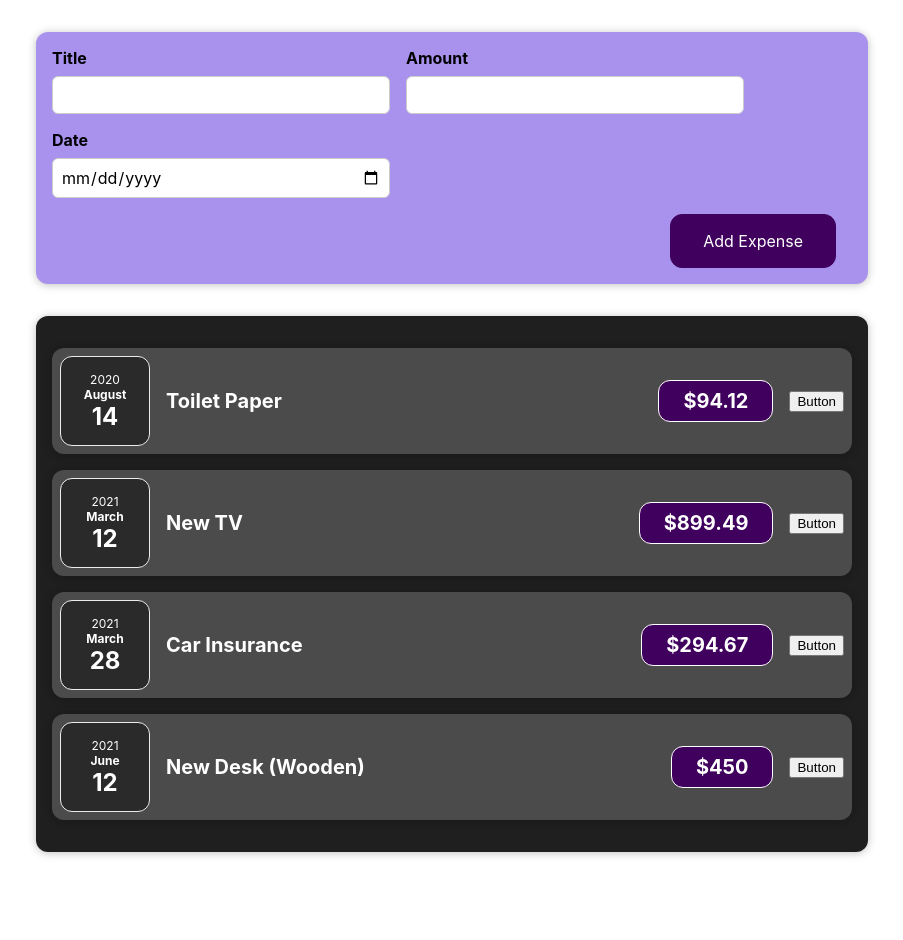
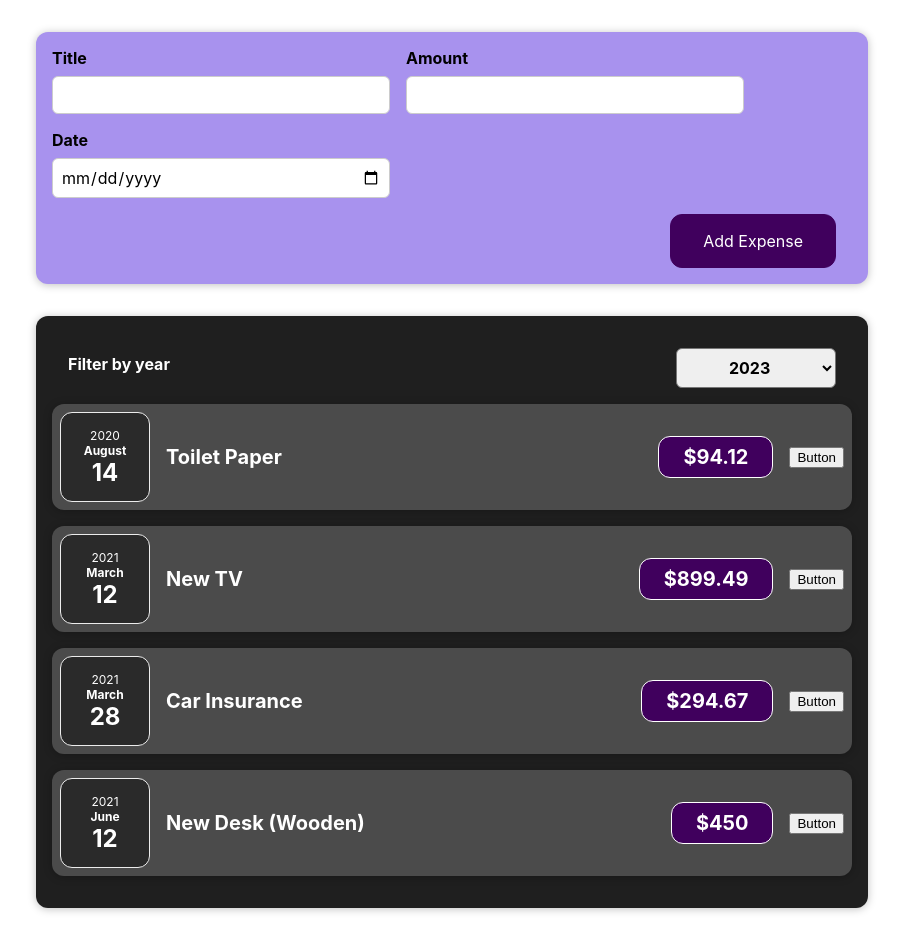
Before and after one commit to Z1linXu/React, a React (Create React App) app: page / in a window 1280 px wide. Shown: the whole page, without its empty margins (188-1091 px from the left). Before the commit the page ends 884 px from the top, so only its background shows below. Built offline with nearby package versions, Linux system fonts and the light colour scheme.

Commit message:
Events and State

```diff
--- a/src/components/Expenses/Expenses.js
+++ b/src/components/Expenses/Expenses.js
@@ -1,13 +1,21 @@
+import React,{useState} from "react";
 import './ExpenseItem.css';
 import Card from '../UI/Card';
 import ExpenseItem from './ExpenseItem';
+import ExpensesFilter from "./ExpensesFilter";
 export default function Expenses(props) {
-    if (!props.items || props.items.length === 0) {
-        return <h2>No expenses found.</h2>;
-      }
+    const [filteredYear, selectedFilterYear] =useState('2023');
+    const filterChangeHandler = selectedYear => {
+        console.log('expenses.js');
+        console.log(selectedYear);
+    }
 
     return (
+        <div>
+
+
       <Card className="expenses">
+        <ExpensesFilter onChangeFilter={filterChangeHandler} selected={filteredYear}/>
         <ExpenseItem
           title={props.items[0].title}
           amount={props.items[0].amount}
@@ -29,5 +37,6 @@
           date={props.items[3].date}
         ></ExpenseItem>
       </Card>
+        </div>
     );
   }
--- /dev/null
+++ b/src/components/Expenses/ExpensesFilter.css
@@ -0,0 +1,24 @@
+.expenses-filter {
+    color: white;
+    padding: 0 1rem;
+}
+
+.expenses-filter__control {
+    display: flex;
+    width: 100%;
+    align-items: center;
+    justify-content: space-between;
+    margin: 1rem 0;
+}
+
+.expenses-filter label {
+    font-weight: bold;
+    margin-bottom: 0.5rem;
+}
+
+.expenses-filter select {
+    font: inherit;
+    padding: 0.5rem 3rem;
+    font-weight: bold;
+    border-radius: 6px;
+}
--- /dev/null
+++ b/src/components/Expenses/ExpensesFilter.js
@@ -0,0 +1,25 @@
+import React from 'react';
+
+import './ExpensesFilter.css';
+
+const ExpensesFilter = (props) => {
+    const dropdownChangeHandler =(event) =>{
+        props.onChangeFilter(event.target.value);
+    }
+    return (
+        <div className='expenses-filter'>
+            <div className='expenses-filter__control'>
+                <label>Filter by year</label>
+                <select value={props.selected} onChange={dropdownChangeHandler}>
+                    <option value='2023'>2023</option>
+                    <option value='2022'>2022</option>
+                    <option value='2021'>2021</option>
+                    <option value='2020'>2020</option>
+                    <option value='2019'>2019</option>
+                </select>
+            </div>
+        </div>
+    );
+};
+
+export default ExpensesFilter;
```
